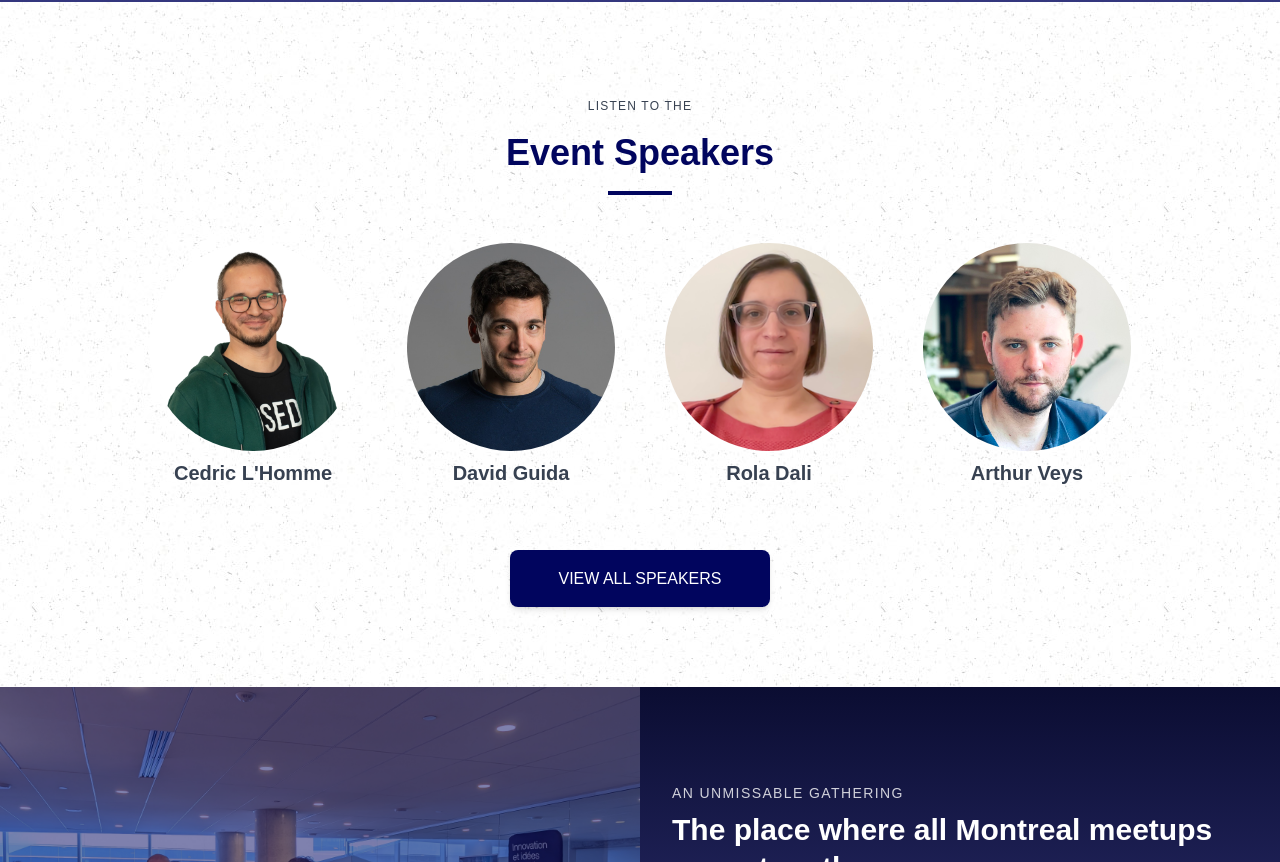
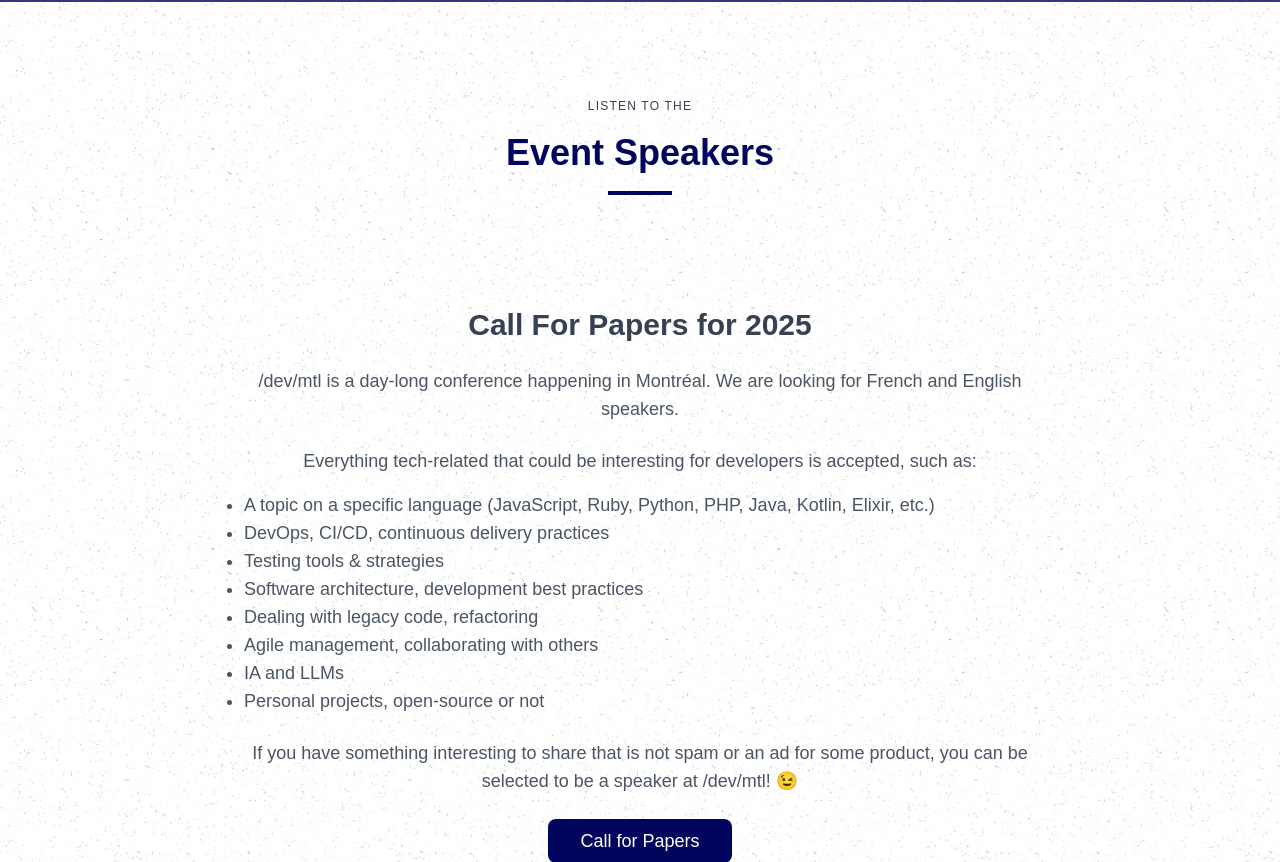
Before and after one commit to devmtl2024-org/devmtl2024-org.github.io, a React (Vite) app: page / in a window 1280 px wide. Shown: the part 1678-2540 px from the top of the page. Built offline with nearby package versions, Linux system fonts and the light colour scheme.

Commit message:
feat: :sparkles: Update speakers with CFP

```diff
--- /dev/null
+++ b/src/components/CFPSection/CFPSection.tsx
@@ -0,0 +1,108 @@
+import { useTranslation } from "@/hooks/useTranslation";
+
+const CFPSection: React.FC = () => {
+  const { t } = useTranslation();
+
+  return (
+    <section className="py-16">
+      <div className="container mx-auto px-4 sm:px-6 md:px-8 lg:px-20 xl:px-20">
+        <h2 className="text-3xl font-semibold text-gray-700 mb-6 text-center">
+          {t({
+            fr: "Appel à papiers pour 2025",
+            en: "Call For Papers for 2025",
+          })}
+        </h2>
+
+        <div className="text-lg text-gray-600 mb-8">
+          <p>
+            {t({
+              fr: "/dev/mtl est une conférence qui a lieu sur une journée, à Montréal. Nous acceptons des présentations en Français et en Anglais.",
+              en: "/dev/mtl is a day-long conference happening in Montréal. We are looking for French and English speakers.",
+            })}
+          </p>
+
+          <p className="mt-6">
+            {t({
+              fr: "Tout ce qui touche à la tech et peut intéresser les développeurs et développeuses est valide, par exemple:",
+              en: "Everything tech-related that could be interesting for developers is accepted, such as:",
+            })}
+          </p>
+
+          <ul className="list-disc pl-5 mt-4 text-left">
+            <li>
+              {t({
+                fr: "Un sujet portant sur un langage particulier (JavaScript, Ruby, Python, PHP, Java, Kotlin, Elixir, etc.)",
+                en: "A topic on a specific language (JavaScript, Ruby, Python, PHP, Java, Kotlin, Elixir, etc.)",
+              })}
+            </li>
+            <li>
+              {t({
+                fr: "DevOps, CI/CD, livraison en continu",
+                en: "DevOps, CI/CD, continuous delivery practices",
+              })}
+            </li>
+            <li>
+              {t({
+                fr: "Les stratégies et outils de tests",
+                en: "Testing tools & strategies",
+              })}
+            </li>
+            <li>
+              {t({
+                fr: "L’architecture logicielle, les bonnes pratiques de développement",
+                en: "Software architecture, development best practices",
+              })}
+            </li>
+            <li>
+              {t({
+                fr: "Gérer du code legacy, refactoring",
+                en: "Dealing with legacy code, refactoring",
+              })}
+            </li>
+            <li>
+              {t({
+                fr: "Gestion de projet Agile, collaborer avec les autres",
+                en: "Agile management, collaborating with others",
+              })}
+            </li>
+            <li>
+              {t({
+                fr: "L'IA et les LLMs",
+                en: "IA and LLMs",
+              })}
+            </li>
+            <li>
+              {t({
+                fr: "Des projets persos, open-source ou non",
+                en: "Personal projects, open-source or not",
+              })}
+            </li>
+          </ul>
+
+          <p className="mt-6">
+            {t({
+              fr: "Si vous avez quelque chose d’intéressant à raconter qui ne soit pas du spam, ou de la publicité pour un produit, alors vous avez toutes vos chances 😉",
+              en: "If you have something interesting to share that is not spam or an ad for some product, you can be selected to be a speaker at /dev/mtl! 😉",
+            })}
+          </p>
+        </div>
+
+        <div className="mt-8 text-center">
+          <a
+            href="https://www.papercall.io/dev-mtl-2025"
+            target="_blank"
+            rel="noopener noreferrer"
+            className="px-8 py-3 bg-primary text-white text-lg font-medium rounded-lg hover:bg-primary-dark transition duration-300"
+          >
+            {t({
+              fr: "Présentez un sujet (CFP)",
+              en: "Call for Papers",
+            })}
+          </a>
+        </div>
+      </div>
+    </section>
+  );
+};
+
+export default CFPSection;
--- /dev/null
+++ b/src/components/Home/CFP.tsx
@@ -0,0 +1,37 @@
+import { useTranslation } from "@/hooks/useTranslation";
+import { motion } from "framer-motion";
+import backgroundImage from "../../assets/background-1.jpg";
+import CFPSection from "../CFPSection/CFPSection";
+
+function CFP() {
+  const { t } = useTranslation();
+
+  return (
+    <section
+      style={{
+        backgroundImage: `url(${backgroundImage})`,
+      }}
+    >
+      <motion.section
+        initial={{ opacity: 0, y: 50 }}
+        whileInView={{ opacity: 1, y: 0 }}
+        transition={{ duration: 0.5 }}
+        className="max-w-5xl mx-auto px-4 py-24 w-full text-center"
+      >
+        <div className="mb-12">
+          <h3 className="text-xs text-gray-700 uppercase tracking-widest mb-4">
+            {t({ fr: "Écoutez les", en: "Listen to the" })}
+          </h3>
+          <h3 className="text-4xl font-semibold text-primary leading-tight mb-4">
+            {t({ fr: "Conférenciers", en: "Event Speakers" })}
+          </h3>
+          <div className="w-16 h-1 bg-primary mx-auto mb-6"></div>
+        </div>
+
+        <CFPSection />
+      </motion.section>
+    </section>
+  );
+}
+
+export default CFP;
--- a/src/constants/navlinks.ts
+++ b/src/constants/navlinks.ts
@@ -2,7 +2,10 @@ const base = import.meta.env.BASE_URL;
 
 export const navLinks = [
   { name: { fr: "À propos", en: "About" }, href: `${base}about` },
-  { name: { fr: "Conférenciers", en: "Speakers" }, href: `${base}speakers` },
+  {
+    name: { fr: "Conférenciers", en: "Speakers" },
+    href: `${base}speakers/2025`,
+  },
   { name: { fr: "Programme", en: "Schedule" }, href: `${base}schedule` },
   { name: { fr: "Lieu", en: "Venue" }, href: `${base}venue` },
   { name: { fr: "Commanditaires", en: "Sponsors" }, href: `${base}sponsors` },
--- a/src/main.tsx
+++ b/src/main.tsx
@@ -22,7 +22,7 @@ createRoot(document.getElementById("root")!).render(
             <Route path="/about" element={<AboutPage />} />
             <Route path="/venue" element={<VenuePage />} />
             <Route path="/schedule" element={<SchedulePage />} />
-            <Route path="/speakers" element={<SpeakersPage />} />
+            <Route path="/speakers/:year" element={<SpeakersPage />} />
             <Route path="/speakers/:year/:name" element={<SpeakerPage />} />
             <Route path="/sponsors" element={<SponsorsPage />} />
           </Route>
--- a/src/pages/HomePage.tsx
+++ b/src/pages/HomePage.tsx
@@ -1,11 +1,11 @@
 import { Footer } from "@/components/Footer/Footer";
 import About from "@/components/Home/About";
+import CFP from "@/components/Home/CFP";
 import Meetups from "@/components/Home/Meetups";
 import Numbers from "@/components/Home/Numbers";
 import Organizers from "@/components/Home/Organizers";
 import Overview from "@/components/Home/Overview";
 import Schedule from "@/components/Home/Schedule";
-import Speakers from "@/components/Home/Speakers";
 import Sponsors from "@/components/Home/Sponsors";
 import Navbar from "@/components/Navbar";
 
@@ -17,7 +17,7 @@ export default function HomePage() {
         <Overview />
         <About />
         <Numbers />
-        <Speakers />
+        <CFP />
         <Meetups />
         <Schedule />
         <Sponsors />
--- a/src/pages/SpeakersPage.tsx
+++ b/src/pages/SpeakersPage.tsx
@@ -1,14 +1,17 @@
+import CFPSection from "@/components/CFPSection/CFPSection";
 import { useTranslation } from "@/hooks/useTranslation";
 import { Speaker } from "@/type/speakers";
 import { loadData } from "@/utils/loadData";
 import { useEffect, useState } from "react";
 import { FiPlus } from "react-icons/fi";
-import { useNavigate } from "react-router-dom";
+import { useNavigate, useParams } from "react-router-dom";
 
 export default function SpeakersPage() {
   const { t } = useTranslation();
   const navigate = useNavigate();
   const [speakers, setSpeakers] = useState<Speaker[]>([]);
+
+  const { year } = useParams<{ year: string }>();
 
   useEffect(() => {
     loadData<Speaker>("speakers").then((speakers) => {
@@ -18,7 +21,11 @@ export default function SpeakersPage() {
 
   return (
     <div className="container mx-auto px-4 py-8">
-      <div className="mb-12 text-center">
+      <div className="mb-12 text-center px-4 sm:px-6 md:px-8 lg:px-16 xl:px-20">
+        {year === "2025" ? (
+          <CFPSection />
+        ) : (
+          <>
             <h2 className="text-3xl font-semibold text-gray-700 mb-28">
               {t({
                 fr: "Nos conférenciers sont ✨ Fantastiques ✨",
@@ -61,6 +68,8 @@ export default function SpeakersPage() {
                 </div>
               ))}
             </div>
+          </>
+        )}
       </div>
     </div>
   );
```
Also changed, not shown: src/components/Navbar/index.tsx (+91 -3 lines). Lines whose indentation alone changed are shown as unchanged.
